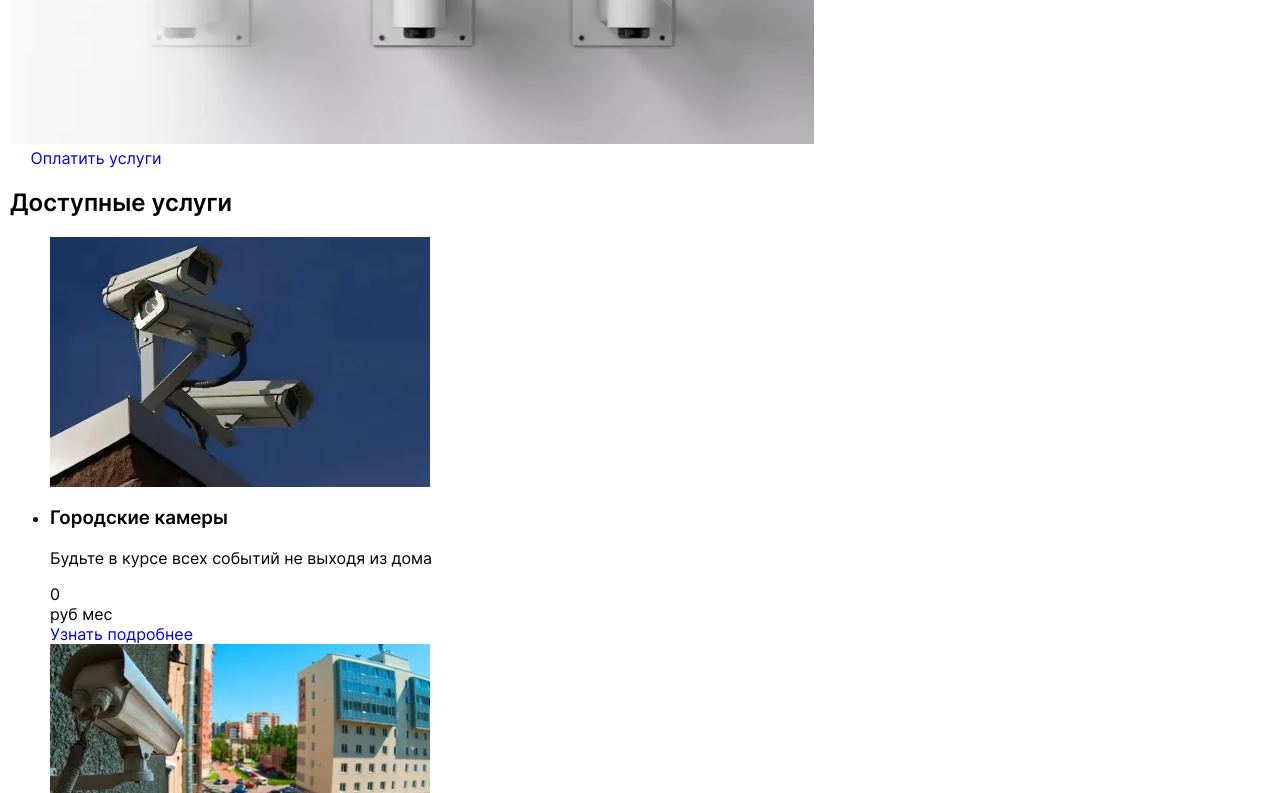
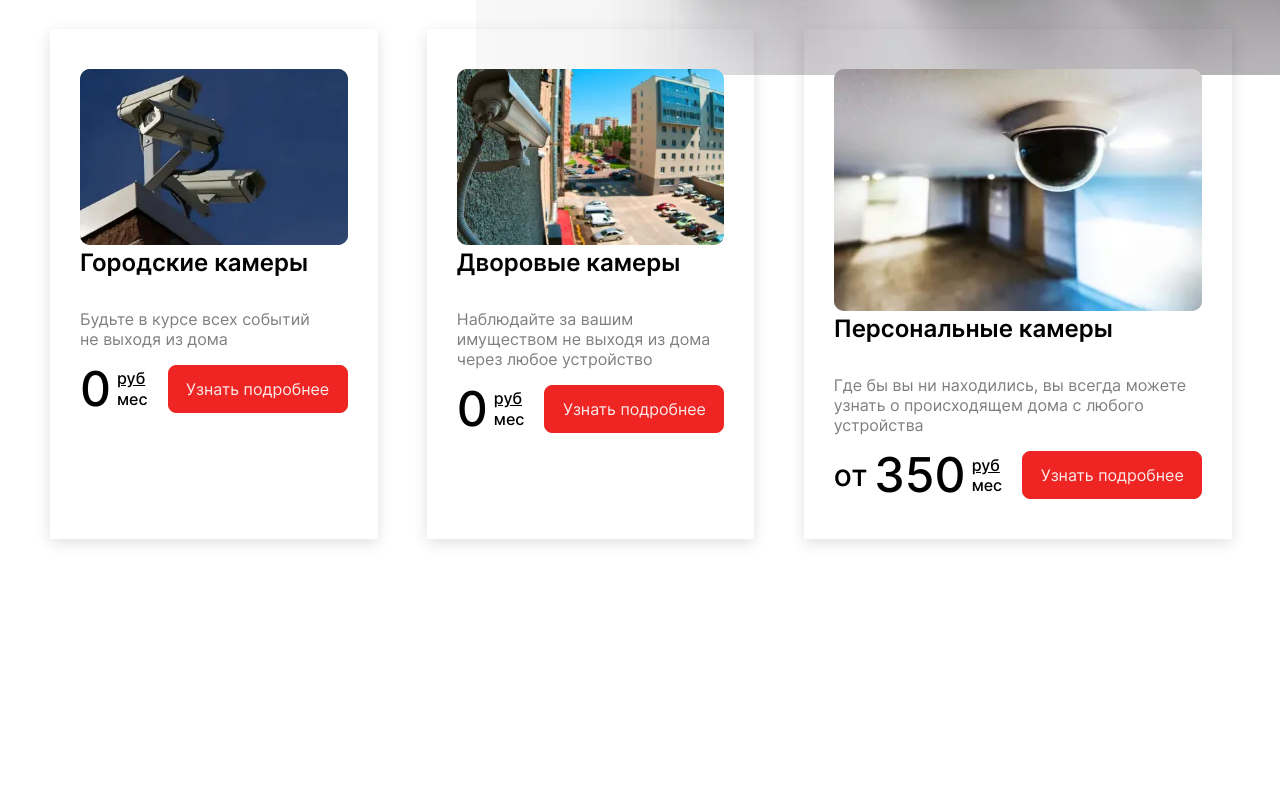
Before and after one commit to Anastasiya-Y/vnglink, a website: page source/index.html in a window 1280 px wide. Shown: the part 614-1407 px from the top of the page. After the commit the page ends 1217 px from the top, so only its background shows below. Drawn offline with nearby package versions, Linux system fonts and the light colour scheme; files that its build step writes are made by us from their sources; files whose address does not match are found by name.

Commit message:
feat: add styles

```diff
--- a/source/index.html
+++ b/source/index.html
@@ -68,7 +68,7 @@
               </div>
               <a class="hero__pay btn" href="#">
                 <svg width="16" height="20">
-                  <use href="img/sprite.svg#feedback"></use>
+                  <use href="img/sprite.svg#icon-wallet"></use>
                 </svg>
                 <span>Оплатить услуги</span>
               </a>
@@ -80,12 +80,13 @@
             <div class="service__wrapper">
               <h2 class="service__title">Доступные услуги</h2>
               <ul class="service__list">
-                <li class="service__item">
+                <li class="service__item service__item--city">
                   <div class="service__item-photo-wrapper">
                     <picture>
                       <source type="image/webp" srcset="img/content/city-cameras.webp 1x, img/content/city-cameras@2x.webp 2x">
                       <img src="img/content/city-cameras.jpg" srcset="img/content/city-cameras@2x.jpg 2x" width="380" height="250" alt="Фото городских камер.">
                     </picture>
+                  </div>
                   <h3 class="service__item-title">Городские камеры</h3>
                   <p class="service__item-description">Будьте в&nbsp;курсе всех событий не&nbsp;выходя из&nbsp;дома</p>
                   <div class="service__item-info">
@@ -96,16 +97,16 @@
                         <span>мес</span>
                       </div>
                     </div>
-                      <a class="service__more-link" href="#">Узнать подробнее</a>
-                    </div>
+                    <a class="service__more-link btn" href="#">Узнать подробнее</a>
                   </div>
                 </li>
-                <li class="service__item">
+                <li class="service__item service__item--yard">
                   <div class="service__item-photo-wrapper">
                     <picture>
                       <source type="image/webp" srcset="img/content/yard-cameras.webp 1x, img/content/yard-cameras@2x.webp 2x">
                       <img src="img/content/yard-cameras.jpg" srcset="img/content/yard-cameras@2x.jpg 2x" width="380" height="250" alt="Фото дворовых камер.">
                     </picture>
+                  </div>
                   <h3 class="service__item-title">Дворовые камеры</h3>
                   <p class="service__item-description">Наблюдайте за&nbsp;вашим имуществом не&nbsp;выходя из&nbsp;дома через любое устройство</p>
                   <div class="service__item-info">
@@ -116,28 +117,28 @@
                         <span>мес</span>
                       </div>
                     </div>
-                      <a class="service__more-link" href="#">Узнать подробнее</a>
-                    </div>
+                    <a class="service__more-link btn" href="#">Узнать подробнее</a>
                   </div>
                 </li>
-                <li class="service__item">
+                <li class="service__item service__item--personal">
                   <div class="service__item-photo-wrapper">
                     <picture>
                       <source type="image/webp" srcset="img/content/personal-cameras.webp 1x, img/content/personal-cameras@2x.webp 2x">
                       <img src="img/content/personal-cameras.jpg" srcset="img/content/personal-cameras@2x.jpg 2x" width="380" height="250" alt="Фото персональных камер.">
                     </picture>
+                  </div>
                   <h3 class="service__item-title">Персональные камеры</h3>
                   <p class="service__item-description">Где&nbsp;бы вы&nbsp;ни&nbsp;находились, вы&nbsp;всегда можете узнать о&nbsp;происходящем дома с&nbsp;любого устройства</p>
                   <div class="service__item-info">
                     <div class="service__price">
-                        <span class="service__digit">от 350</span>
+                      <span class="service__from">от</span>
+                      <span class="service__digit">350</span>
                       <div class="service__currency">
                         <span>руб</span>
                         <span>мес</span>
                       </div>
                     </div>
-                      <a class="service__more-link" href="#">Узнать подробнее</a>
-                    </div>
+                    <a class="service__more-link btn" href="#">Узнать подробнее</a>
                   </div>
                 </li>
               </ul>
--- a/source/sass/global/container.scss
+++ b/source/sass/global/container.scss
@@ -3,13 +3,13 @@
   min-width: 320px;
   max-width: 1440px;
   margin: 0 auto;
-  padding: 0 10px;
+  padding: 0 50px;
 
-  @include vp-389 {
+  @include vp-1023 {
     padding: 0 45px;
   }
 
-  @include vp-1023 {
-    padding: 0 50px;
+  @include vp-389 {
+    padding: 0 10px;
   }
 }
--- a/source/sass/global/reboot.scss
+++ b/source/sass/global/reboot.scss
@@ -8,7 +8,7 @@ html {
   font-style: normal;
   font-weight: 400;
   font-size: $fz-default;
-  line-height: normal;
+  line-height: 150%;
   font-family: $ff-inter;
   color: $color-default-black;
 
@@ -18,6 +18,10 @@ html {
 html,
 body {
   height: 100%;
+}
+
+body {
+  background-color: $color-default-white;
 }
 
 main {
--- a/source/sass/mixins.scss
+++ b/source/sass/mixins.scss
@@ -1,5 +1,17 @@
 @mixin retina {
   @media (min-resolution: $retina-dpi), (min-resolution: $retina-dppx) {
+    @content;
+  }
+}
+
+@mixin hover {
+  @media (hover:hover) and (pointer:fine) {
+    @content;
+  }
+}
+
+@mixin active {
+  &.focus-visible:active {
     @content;
   }
 }
--- a/source/sass/modules/block.scss
+++ /dev/null
@@ -1,8 +0,0 @@
-body {
-  background-color: white;
-
-  div {
-    color: violet;
-    display: grid;
-  }
-}
--- a/source/sass/modules/btn.scss
+++ b/source/sass/modules/btn.scss
@@ -0,0 +1,35 @@
+.btn {
+  display: flex;
+  width: 180px;
+  height: 48px;
+  padding: 10px 10px;
+  justify-content: center;
+  align-items: center;
+  gap: 8px;
+  flex-shrink: 0;
+  border-radius: 8px;
+  border: 1px solid $color-red-orange;
+  background-color: $color-red-orange;
+  color: rgba($color-default-white, 0.9);
+  line-height: 140%;
+
+  @include hover {
+    &:hover {
+      background-color: $color-flamingo;
+      border-color: $color-flamingo;
+    }
+  }
+
+  @include active {
+    background-color: $color-free-speech-red;
+  }
+
+  &:focus-visible {
+    outline: none;
+  }
+
+  &:disabled {
+    background-color: $color-silver;
+    pointer-events: none;
+  }
+}
--- /dev/null
+++ b/source/sass/modules/hero.scss
@@ -0,0 +1,30 @@
+.hero {
+  background-color: $color-white-smoke;
+  position: relative;
+}
+
+.hero__title {
+  font-size: 50px;
+  font-weight: 600;
+  line-height: 130%;
+  margin: 0 0 40px 0;
+  z-index: 1;
+}
+
+.hero__button {
+  z-index: 1;
+}
+
+.hero__pay {
+  position: fixed;
+  right: 0;
+  top: 44.2%;
+}
+
+
+.hero__background-wrapper {
+  position: absolute;
+  top: 0;
+  right: 0;
+  z-index: -1;
+}
--- /dev/null
+++ b/source/sass/modules/service.scss
@@ -0,0 +1,95 @@
+.service {
+  padding: 64px 0;
+}
+
+.service__title {
+  font-size: 30px;
+  font-weight: 600;
+  line-height: 150%;
+  margin: 0 0 40px 0;
+}
+
+.service__list {
+  margin: 0;
+  padding: 0;
+  list-style-type: none;
+  display: grid;
+  grid-template-columns: repeat(3, 1fr);
+  gap: 4.17%;
+}
+
+.service__item {
+  display: flex;
+  flex-direction: column;
+  padding: 40px 30px;
+  box-shadow: 0 4px 14px 0 $color-shadow;
+}
+
+.service__item--city {
+  .service__item-photo-wrapper {
+    background-color: $color-resolution-blue;
+  }
+}
+
+.service__item--yard {
+  .service__item-photo-wrapper {
+    background-color: $color-karry;
+  }
+}
+
+.service__item--personal {
+  .service__item-photo-wrapper {
+    background-color: $color-ghost;
+  }
+}
+
+.service__item-photo-wrapper {
+  border-radius: 10px;
+  overflow: hidden;
+}
+
+.service__item-title {
+  font-size: 24px;
+  font-weight: 600;
+  line-height: 150%;
+  margin: 0 0 12px 0;
+}
+
+.service__item-description {
+  color: rgba($color-default-black, 0.5);
+  line-height: normal;
+}
+
+.service__item-info {
+  display: flex;
+  gap: 20px;
+  justify-content: space-between;
+}
+
+.service__price {
+  display: inline-flex;
+  gap: 6px;
+  align-items: center;
+  font-weight: 500;
+}
+
+.service__from {
+  font-size: 30px;
+  line-height: 100%;
+  letter-spacing: 0.5px;
+}
+
+.service__digit {
+  font-size: 48px;
+  line-height: 100%;
+}
+
+.service__currency {
+  display: flex;
+  flex-direction: column;
+  line-height: 130.5%;
+}
+
+.service__currency span:first-child {
+  text-decoration-line: underline;
+}
--- a/source/sass/style.scss
+++ b/source/sass/style.scss
@@ -13,3 +13,5 @@
 
 // Blocks
 @import "./modules/btn";
+@import "./modules/hero";
+@import "./modules/service";
--- a/source/sass/variables.scss
+++ b/source/sass/variables.scss
@@ -4,6 +4,18 @@
 $color-default-black:               #000000;
 $color-default-white:               #ffffff;
 $color-transparent:                 rgba(255, 255, 255, 0);
+
+$color-resolution-blue:             #2d4470;
+$color-karry:                       #f9dabe;
+$color-ghost:                       #bfbfc0;
+$color-red-orange:                  #ee2523;
+$color-white-smoke:                 #f8f8f8;
+
+$color-flamingo:                    #f25655;
+$color-silver:                      #c5c5c5;
+$color-free-speech-red:             #df1311;
+
+$color-shadow:                      rgba(0, 0, 0, 0.12);
 
 // Fonts
 
--- a/version.json
+++ b/version.json
@@ -1,3 +1,3 @@
 {
-    "main": "20240121231358"
+    "main": "20240122001640"
 }
```
Also changed, not shown: build/css/style.css, build/css/style.min.css, build/index.html, 1 other file. Lines whose indentation alone changed are shown as unchanged.
